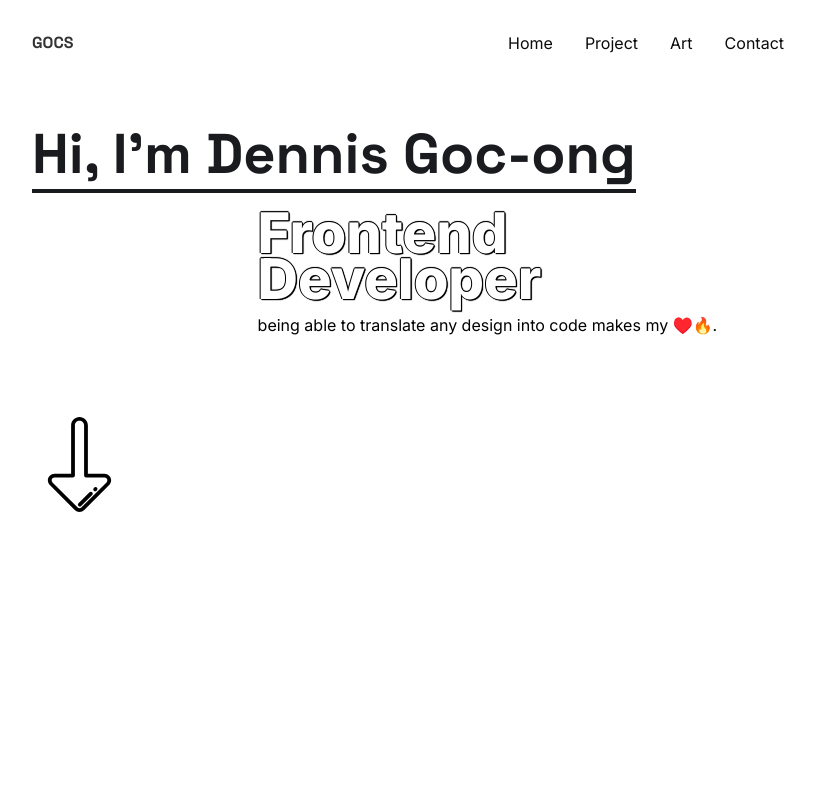
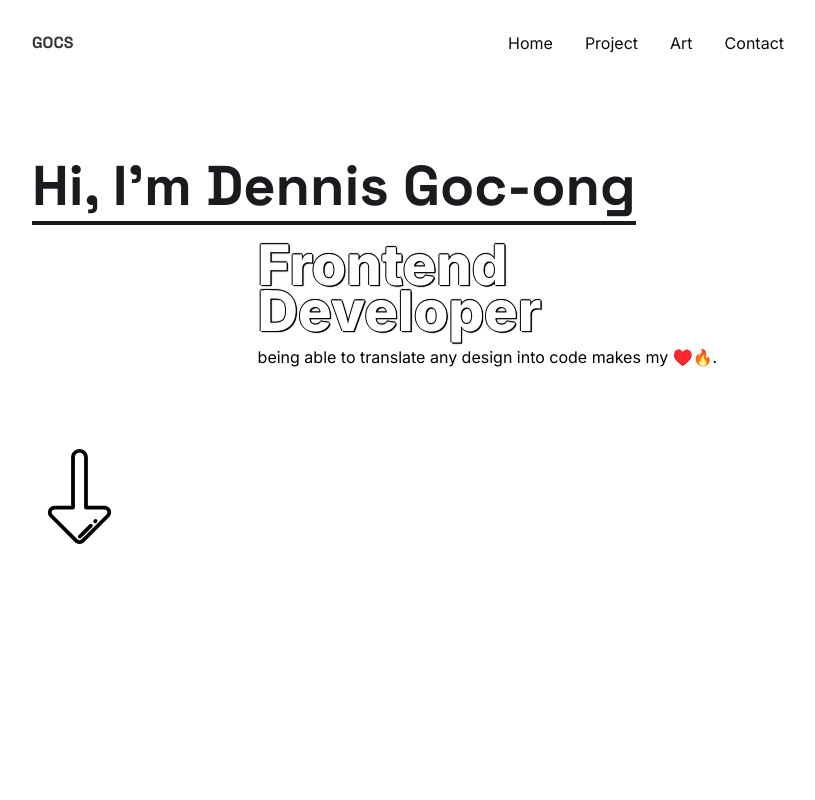
Before and after one commit to m-dennisgocong/gocs, a React (Vite) app: page / in a window 1280 px wide. Shown: the top 800 px of the page, without its empty margins (232-1047 px from the left). Built offline with nearby package versions, Linux system fonts and the light colour scheme.

Commit message:
remove padding and set margin top and bottom 0

```diff
--- a/src/App.scss
+++ b/src/App.scss
@@ -1,27 +1,27 @@
 @import './_variables.scss';
 
 #root {
-  // max-height: 100vh;
+  display: grid;
+  // gap: 2em;
   min-width: 340px;
   margin: 0 1em;
 }
 @media (min-width: 768px) {
   #root{
-    margin: 0.4em $margin-container;
+    margin: 0 $margin-container;
   }
 
 }
 @media (min-width: 992px) {
   #root{
-    padding: 0.5em 0;
-    margin: 0.4em $margin-container * 2;
+    margin: 0 $margin-container * 2;
   }
 
 }
 
 @media (min-width: 1279px) {
   #root{
-    margin: 0.4em $margin-container * 3.3;
+    margin: 0 $margin-container * 3.3;
   }
 
 }
```
